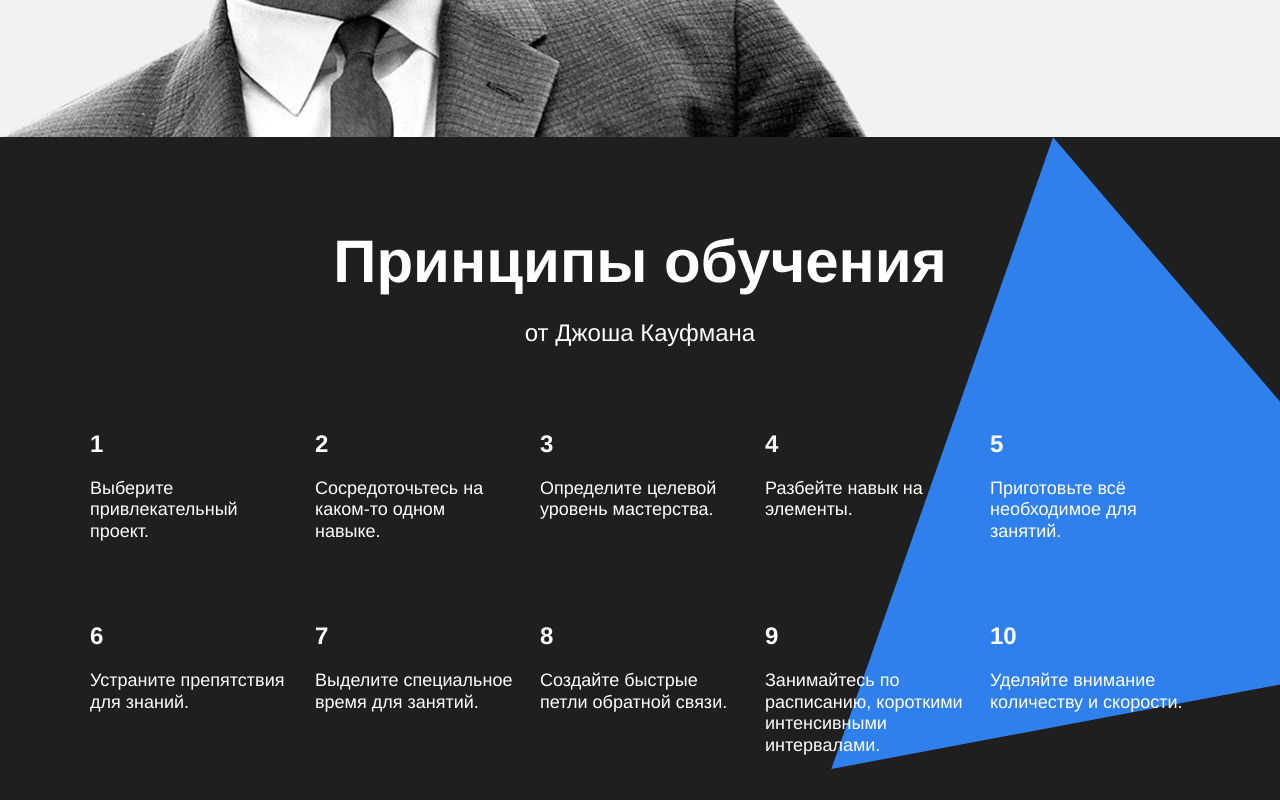
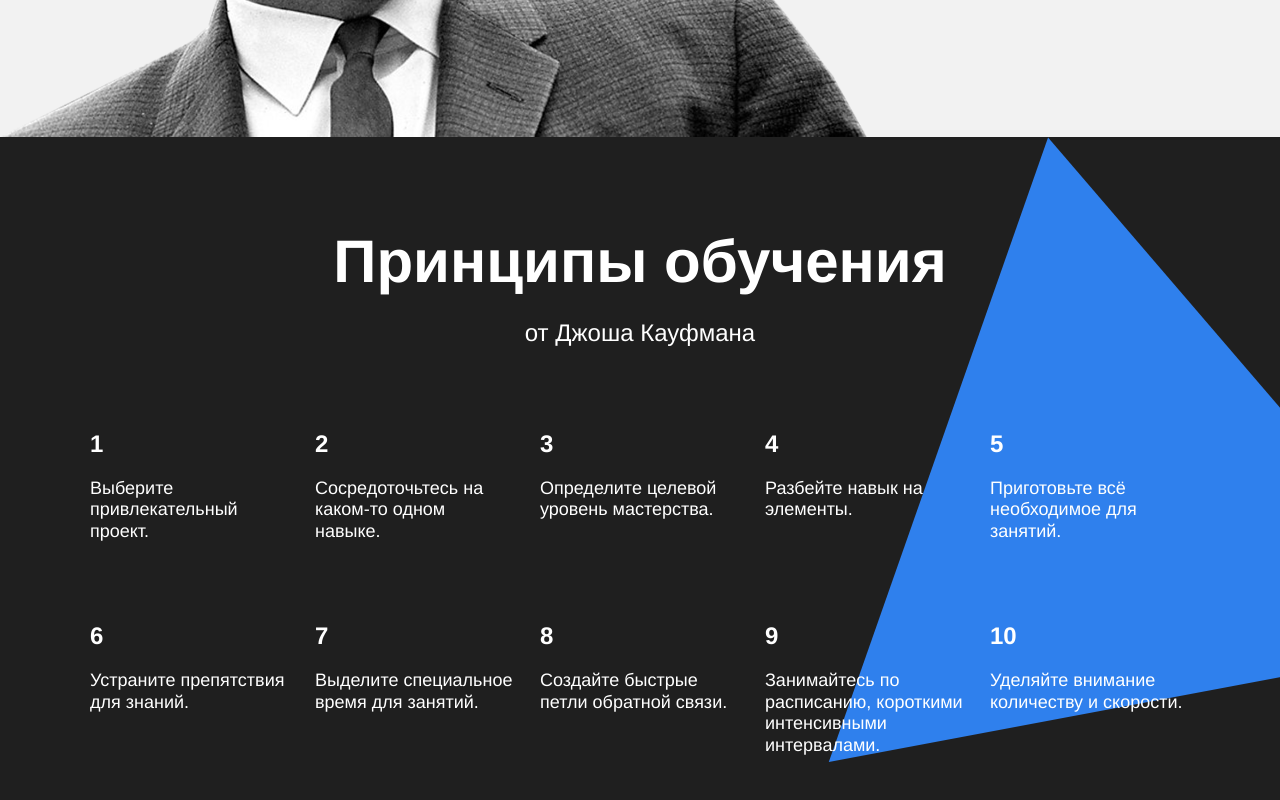
Before and after one commit to annapetrova947/how-to-learn, a plain HTML site: page index.html in a window 1280 px wide. Shown: the part 2760-3560 px from the top of the page. Drawn offline with Linux system fonts and the light colour scheme.

```diff
--- a/styles/style.css
+++ b/styles/style.css
@@ -238,7 +238,8 @@
   top: 0;
   width: 877px;
   height: 877px;
-  background-size: 877px;
+  background-size: contain;
+
 }
 
 .feynman {
```
